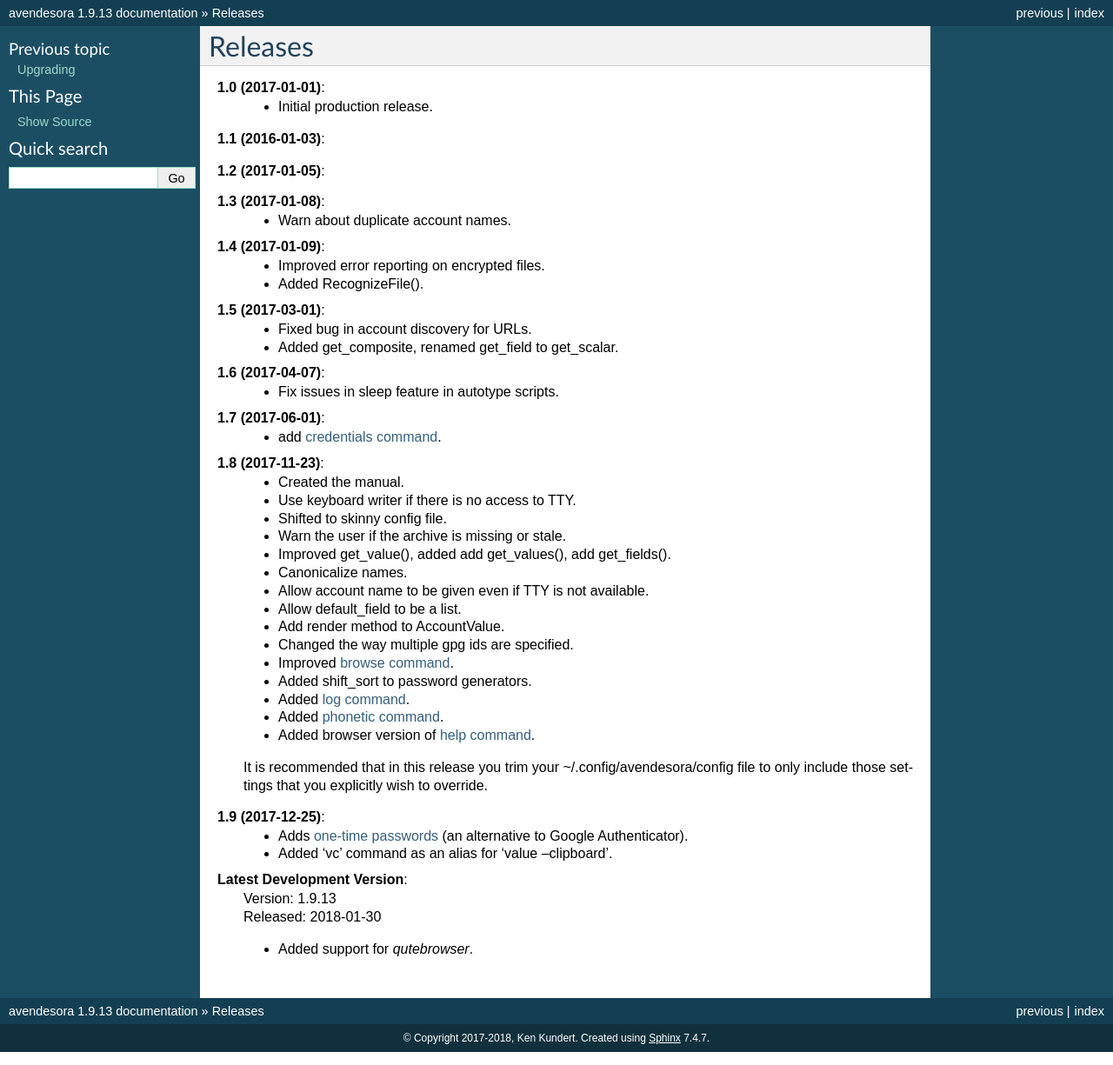
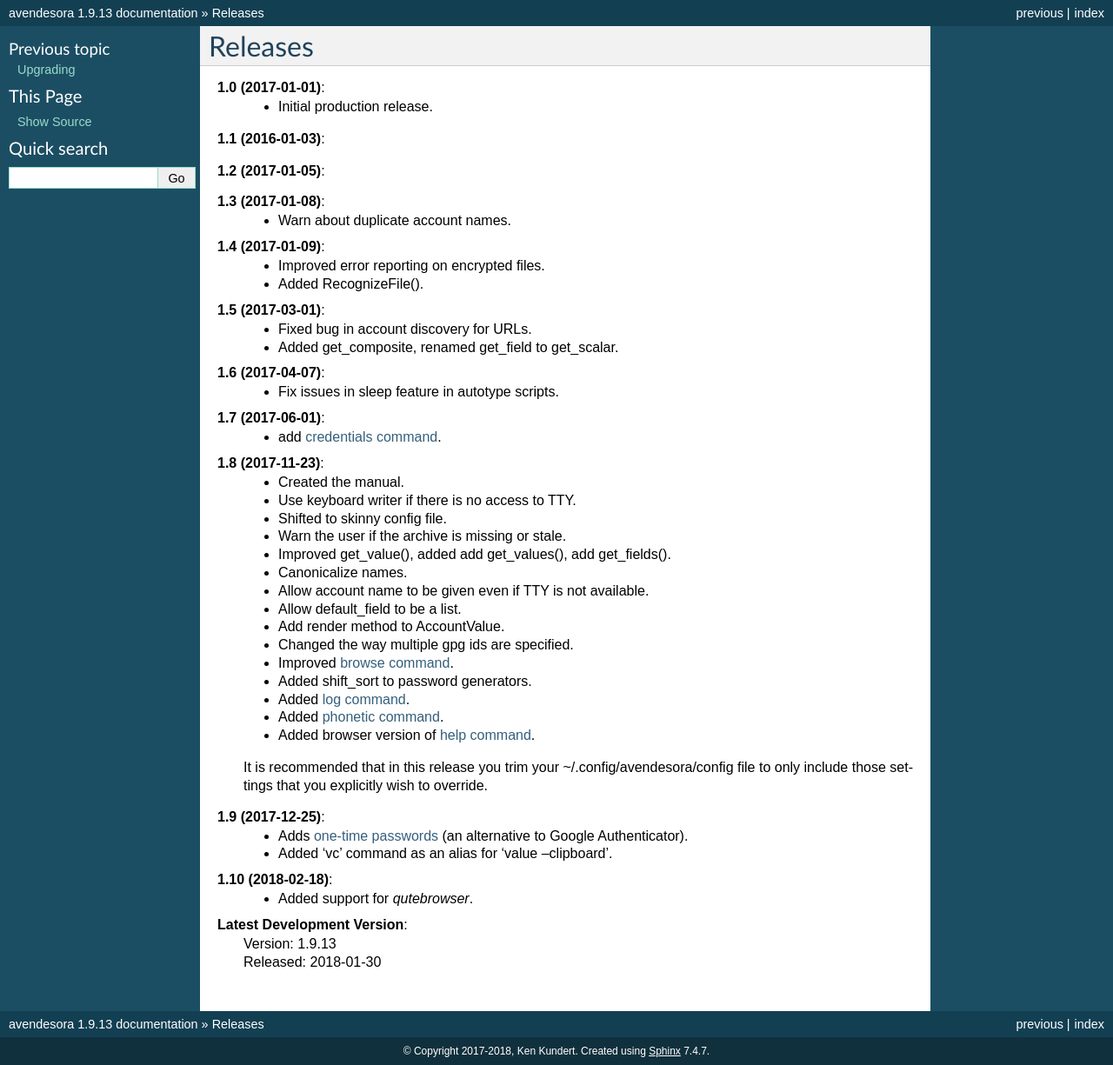
Before and after one commit to KenKundert/avendesora, a Sphinx documentation site: the page built from doc/releases.rst, in a window 1280 px wide. Shown: the whole page at 87% size. Built offline with Sphinx 7.4.7, drawn with Linux system fonts in a browser that asks for light colours.

Commit message:
Prepare for release.

```diff
--- a/doc/releases.rst
+++ b/doc/releases.rst
@@ -50,8 +50,9 @@ Releases
     - Adds :ref:`one-time passwords <otp>` (an alternative to Google Authenticator).
     - Added 'vc' command as an alias for 'value --clipboard'.
 
+**1.10 (2018-02-18)**:
+    - Added support for *qutebrowser*.
+
 **Latest Development Version**:
     | Version: 1.9.13
     | Released: 2018-01-30
-
-    - Added support for *qutebrowser*.
```
